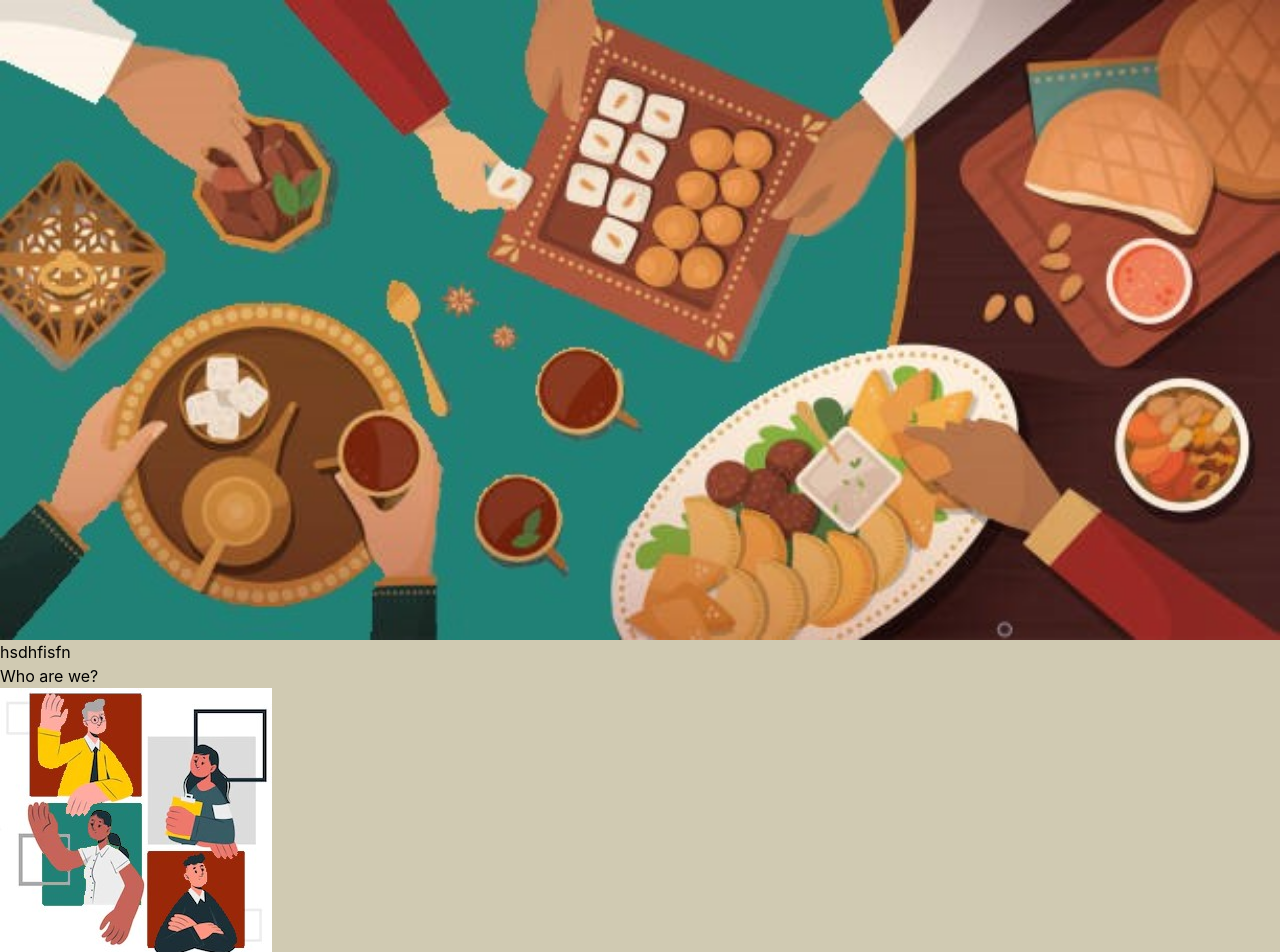
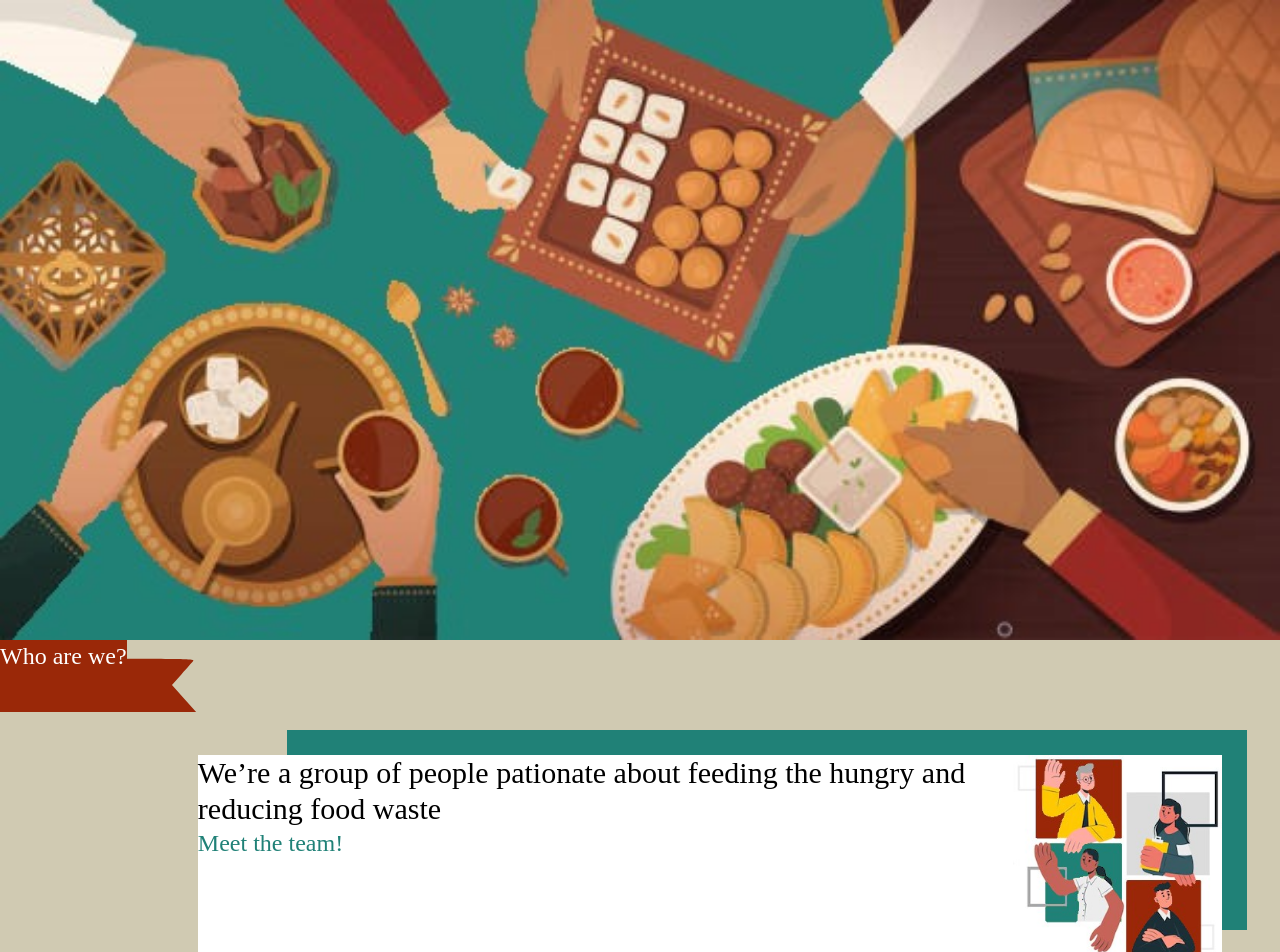
Before and after one commit to MiraMC149/ShareCare, a React (Create React App) app: page / in a window 1280 px wide. Shown: the top 952 px of the page. Built offline with nearby package versions, Linux system fonts and the light colour scheme.

Commit message:
whoAreWe done

```diff
--- a/package.json
+++ b/package.json
@@ -8,6 +8,7 @@
     "@testing-library/user-event": "^13.5.0",
     "react": "^17.0.2",
     "react-dom": "^17.0.2",
+    "react-router-dom": "^6.2.2",
     "react-scripts": "5.0.0",
     "web-vitals": "^2.1.4"
   },
@@ -36,6 +37,8 @@
     ]
   },
   "devDependencies": {
+    "autoprefixer": "^10.4.2",
+    "postcss-cli": "^9.1.0",
     "tailwindcss": "^3.0.23"
   }
 }
--- a/src/App.js
+++ b/src/App.js
@@ -6,8 +6,7 @@ import WhoAreWe from './../src/components/WhoAreWe/WhoAreWe.jsx';
 const App = () =>{
   return (
     <div className="bg-mainbg">
-      <img src={frontImg} className="w-full h-23" alt={"frontImg"} />
-
+      <img src={frontImg} className="w-prd h-17 mb-p20" alt={"frontImg"} />
       <WhoAreWe />
     </div>
   );
--- /dev/null
+++ b/src/components/WhoAreWe/BgBanner.jsx
@@ -0,0 +1,18 @@
+import React from 'react'
+
+function BgBanner() {
+  return (
+    <div className="relative"><svg version="1.0" xmlns="http://www.w3.org/2000/svg"
+    width="158.000000pt" height="62.000000pt" viewBox="0 0 158.000000 62.000000"
+    preserveAspectRatio="xMidYMid meet">
+
+   <g transform="translate(0.000000,62.000000) scale(0.100000,-0.100000)"
+   fill="#9A2808" stroke="none">
+   <path d="M0 280 l0 -200 736 0 735 0 -91 101 -90 101 72 82 c41 44 79 89 87
+   98 13 17 -23 18 -718 18 l-731 0 0 -200z"/>
+   </g>
+   </svg></div>
+  )
+}
+
+export default BgBanner
--- a/src/components/WhoAreWe/WhoAreWe.jsx
+++ b/src/components/WhoAreWe/WhoAreWe.jsx
@@ -1,12 +1,22 @@
 import React from 'react'
 import aboutImg from '../../Images/aboutUs.jpg'
+import WhoAreWeBanner from './WhoAreWeBanner'
 
 const WhoAreWe = () => {
   return (
-    <div className='flex'>
-    <p className="text-2xl" >hsdhfisfn</p>
-        <p className="text-2xl bg-primary text-white "> Who are we?  </p>
-        <img src={aboutImg} className="h-20 float-right" alt={"aboutImg"} />
+    <div className='flex '>
+        <WhoAreWeBanner />
+        <div className='static mt-ptop ml-minus'>
+        <div className='box1'></div>
+        <div className='box2 flex flex-row'>
+          <div className='bg-white mt-4 '>
+          <p className=' text-3xl bg-white mt-p20 ml-12 w-2/3'>We’re a group of people pationate about feeding the hungry and reducing food waste</p>
+          <p className='text-secondary text-2xl bg-white ml-12 mt-5'>Meet the team!</p>
+          </div>
+          <img src={aboutImg} className="h-p26 float-right mt-7 relative w-1/3 mr-12 " alt={"aboutImg"} />
+        </div>
+
+        </div>
     </div>
   )
 }
--- /dev/null
+++ b/src/components/WhoAreWe/WhoAreWeBanner.jsx
@@ -0,0 +1,13 @@
+import React from 'react'
+import BgBanner from './BgBanner'
+
+function WhoAreWeBanner() {
+  return (
+    <div className="flex bg-primary">
+        <p className="text-2xl text-white z-50 bg-primary absolute ml-6 mt-7" > Who are we?  </p>
+        <BgBanner />
+    </div>
+  )
+}
+
+export default WhoAreWeBanner
--- a/src/index.css
+++ b/src/index.css
@@ -1,16 +1,38 @@
 @tailwind base;
 @tailwind components;
 @tailwind utilities;
-body {
-  margin: 0;
-  font-family: -apple-system, BlinkMacSystemFont, 'Segoe UI', 'Roboto', 'Oxygen',
-    'Ubuntu', 'Cantarell', 'Fira Sans', 'Droid Sans', 'Helvetica Neue',
-    sans-serif;
-  -webkit-font-smoothing: antialiased;
-  -moz-osx-font-smoothing: grayscale;
+@import "https://unpkg.com/tailwindcss@^2/dist/tailwind.min.css";
+@import url("https://fonts.googleapis.com/css2?family=Oswald:wght@400;500&display=swap");
+*{
+    background-color: #D0CAB2;
 }
-
-code {
-  font-family: source-code-pro, Menlo, Monaco, Consolas, 'Courier New',
-    monospace;
+.box1{
+    background-color: #208177;
+    width: 75%;
+    height: 25%;
+    position:absolute;
+    margin-left: 7%;
 }
+.box2{
+    background-color: #ffffff;
+    width: 80%;
+    height: 30%;
+    position:absolute;
+    z-index: 10;
+    margin-top: 2%;
+}
+.box3{
+    background-color: #208177;
+    width: 25%;
+    height: 25%;
+    position:absolute;
+}
+.box4{
+    background-color: #ffffff;
+    width: 30%;
+    height: 30%;
+    position:absolute;
+    z-index: 10;
+    margin-top: 2%;
+    margin-left: 1.4%;
+}
--- a/tailwind.config.js
+++ b/tailwind.config.js
@@ -1,12 +1,28 @@
 module.exports = {
-  content: ["./src/**/*.{html,js}"],
+  content: ["./src/**/*.{js,jsx,ts,tsx}"],
   theme: {
+    fontFamily: {
+      sans: "Oswald",
+    },
+    width: {
+      prd: "100%",
+      p20: "16%",
+      p5: "20px",
+    },
+    height: {
+      prd: "9vh",
+      p26: "26vh",
+    },
     colors: {
       mainbg: '#D0CAB2',
       primary: '#9A2808',
       secondary: '#208177',
       white: '#ffffff',
     },
+    margin: {
+      minus:"-1%",
+      ptop: "7%",
+    },
     extend: {},
   },
   plugins: [],
```
Also changed, not shown: 2 other files (tests, documents, lock files or other folders).
